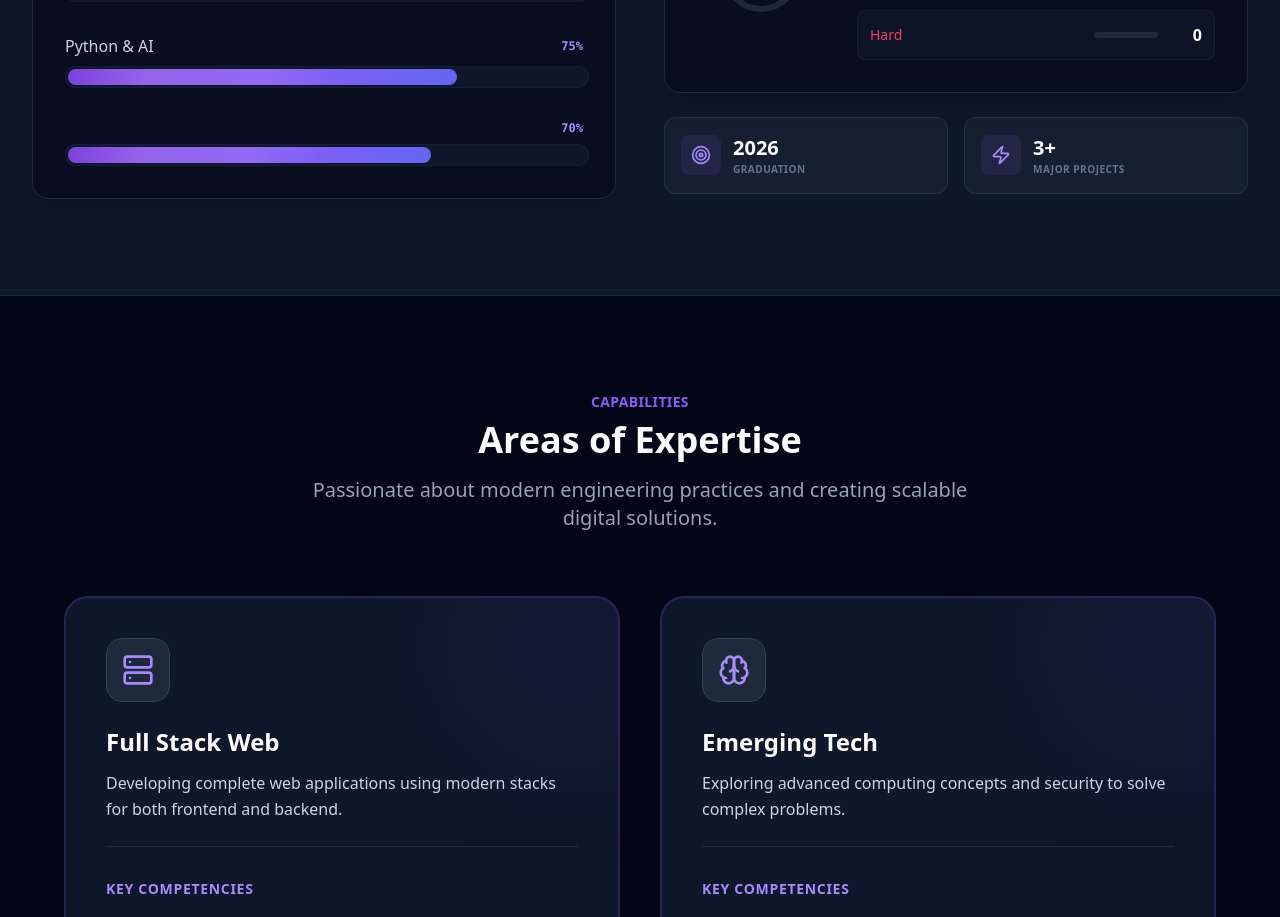
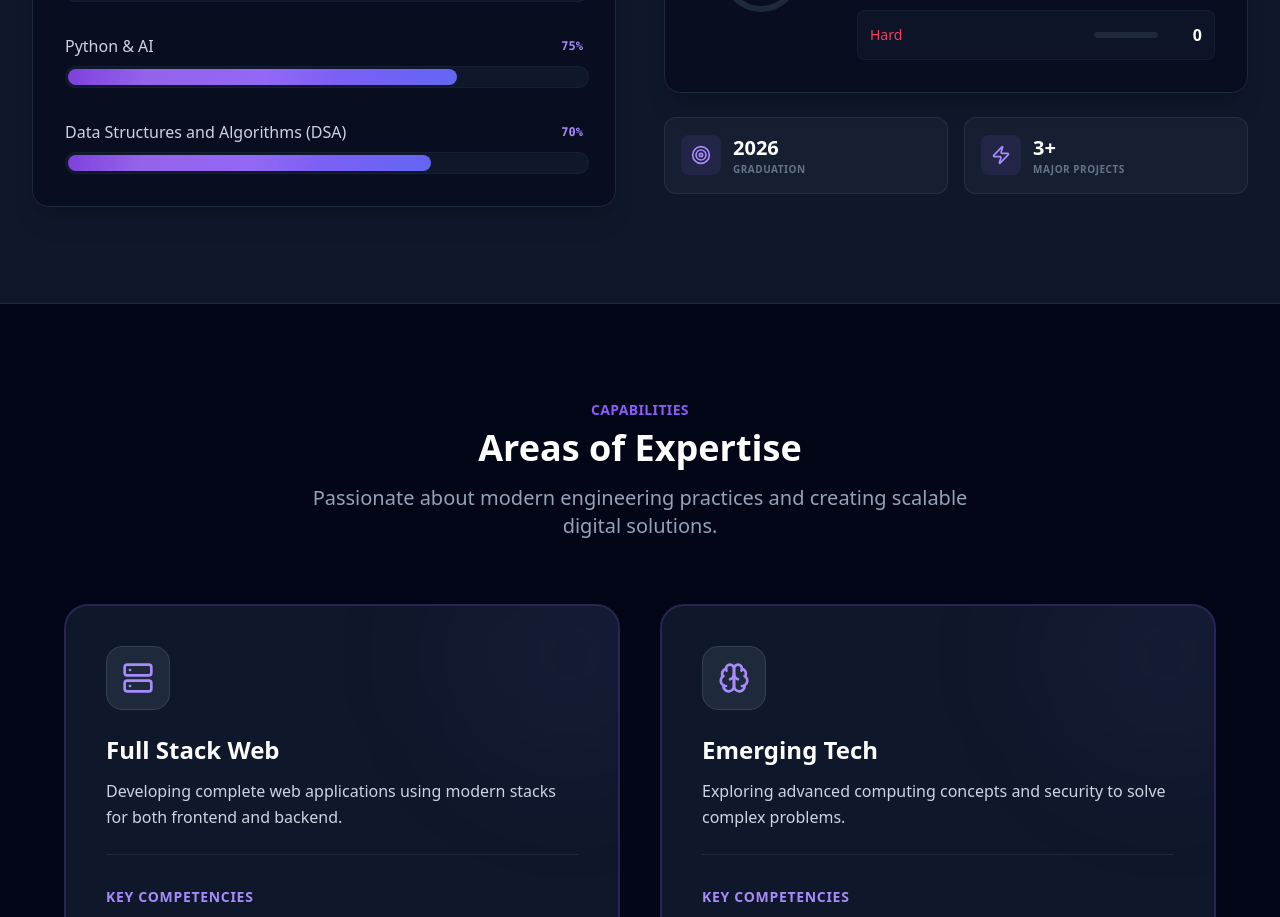
Before and after one commit to JohnnyWorku/portfolio, a React (Vite) app: page / in a window 1280 px wide. Shown: the part 3520-4437 px from the top of the page. Built offline with nearby package versions, Linux system fonts and the light colour scheme; no server answers.

Commit message:
typo update

```diff
--- a/components/Stats.tsx
+++ b/components/Stats.tsx
@@ -5,7 +5,7 @@ const skillData = [
   { subject: 'Backend (Node/Laravel)', level: 85 },
   { subject: 'Frontend (React/JS)', level: 80 },
   { subject: 'Python & AI', level: 75 },
-  { subjuct: 'Data Structures and Algorithms (DSA)', level: 70},
+  { subject: 'Data Structures and Algorithms (DSA)', level: 70},
 ];
 
 const Stats: React.FC = () => {
```
